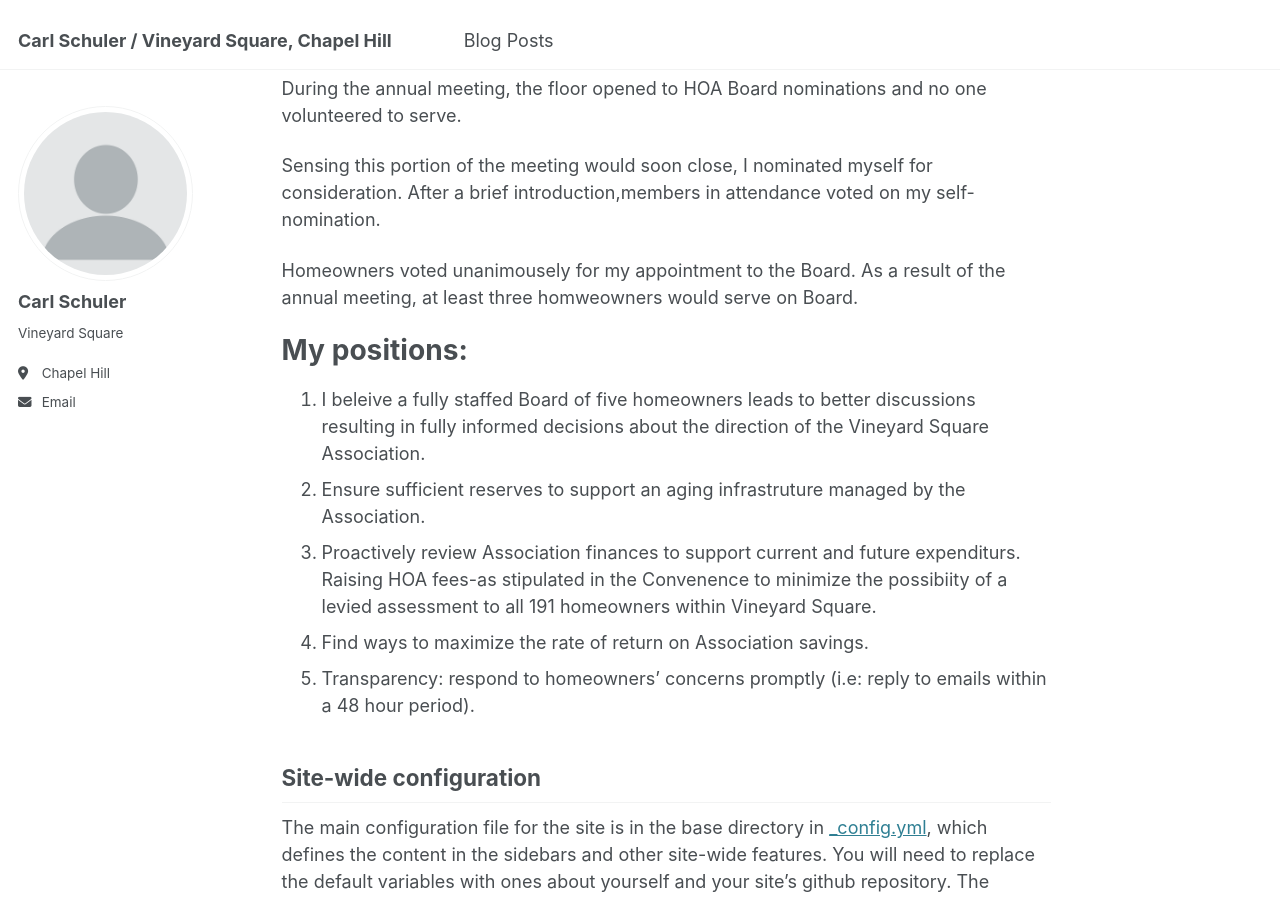
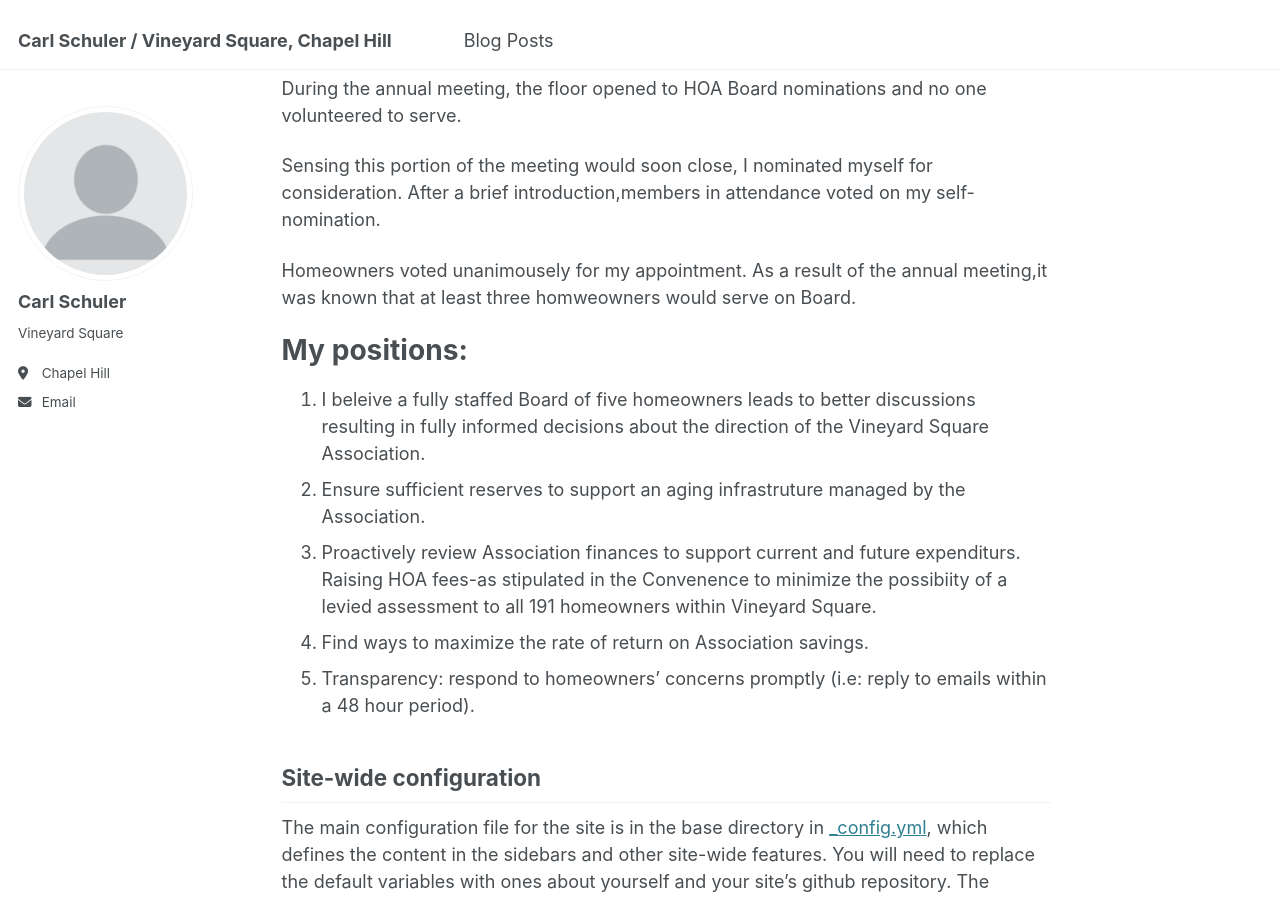
Before and after one commit to CarlSchuler/carl.github.io, a Jekyll site: the page built from _pages/about.md, in a window 1280 px wide and 900 px high, scrolled down 333 px. Built offline with Jekyll 4.4.1, drawn with Linux system fonts in a browser that asks for light colours.

Commit message:
Update about.md

```diff
--- a/_pages/about.md
+++ b/_pages/about.md
@@ -22,7 +22,7 @@ During the annual meeting, the floor opened to HOA Board nominations and no one
 
 Sensing this portion of the meeting would soon close, I nominated myself for consideration.   After a brief introduction,members in attendance voted on my self-nomination.
 
-Homeowners voted unanimousely for my appointment to the Board. As a result of the annual meeting, at least three homweowners would serve on Board.
+Homeowners voted unanimousely for my appointment.  As a result of the annual meeting,it was known that at least three homweowners would serve on Board.
 
 My positions:
 ======
```
